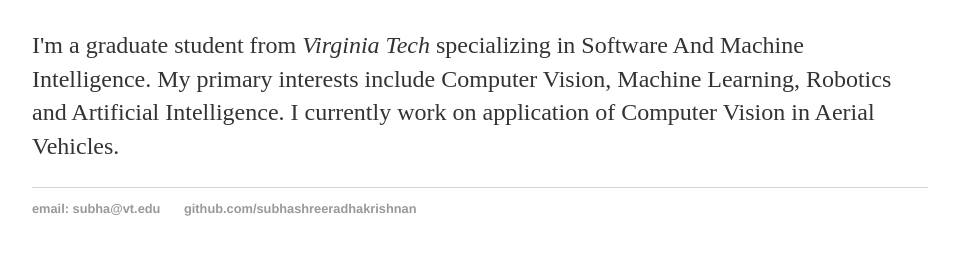
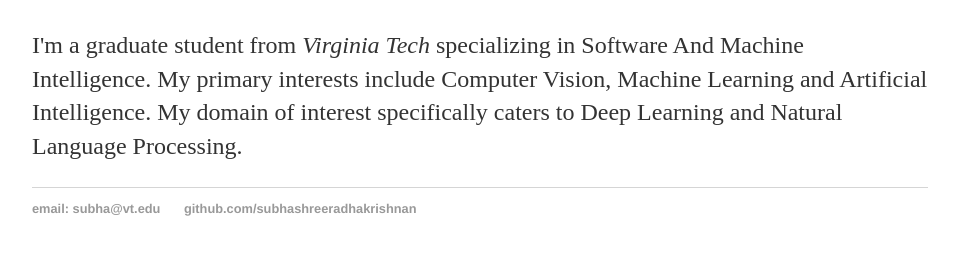
Before and after one commit to subharules94/SubhashreeRadhakrishnan-github.io, a plain HTML site: page index.html in a window 1280 px wide. Shown: the part 226-480 px from the top of the page, without its empty margins (160-1118 px from the left). Drawn offline with Linux system fonts and the light colour scheme.

Commit message:
Update index.html

```diff
--- a/index.html
+++ b/index.html
@@ -18,7 +18,7 @@
 		<div class="container">
     		<div class="blurb">
         		<h1>Subhashree Radhakrishnan</h1>
-			<p>I'm a graduate student from <em> Virginia Tech</em> specializing in Software And Machine Intelligence. My primary interests include Computer Vision, Machine Learning, Robotics and Artificial Intelligence. I currently work on application of Computer Vision in Aerial Vehicles. </p>
+			<p>I'm a graduate student from <em> Virginia Tech</em> specializing in Software And Machine Intelligence. My primary interests include Computer Vision, Machine Learning and Artificial Intelligence. My domain of interest specifically caters to Deep Learning and Natural Language Processing. </p>
     		</div><!-- /.blurb -->
 		</div><!-- /.container -->
 		<footer>
```
